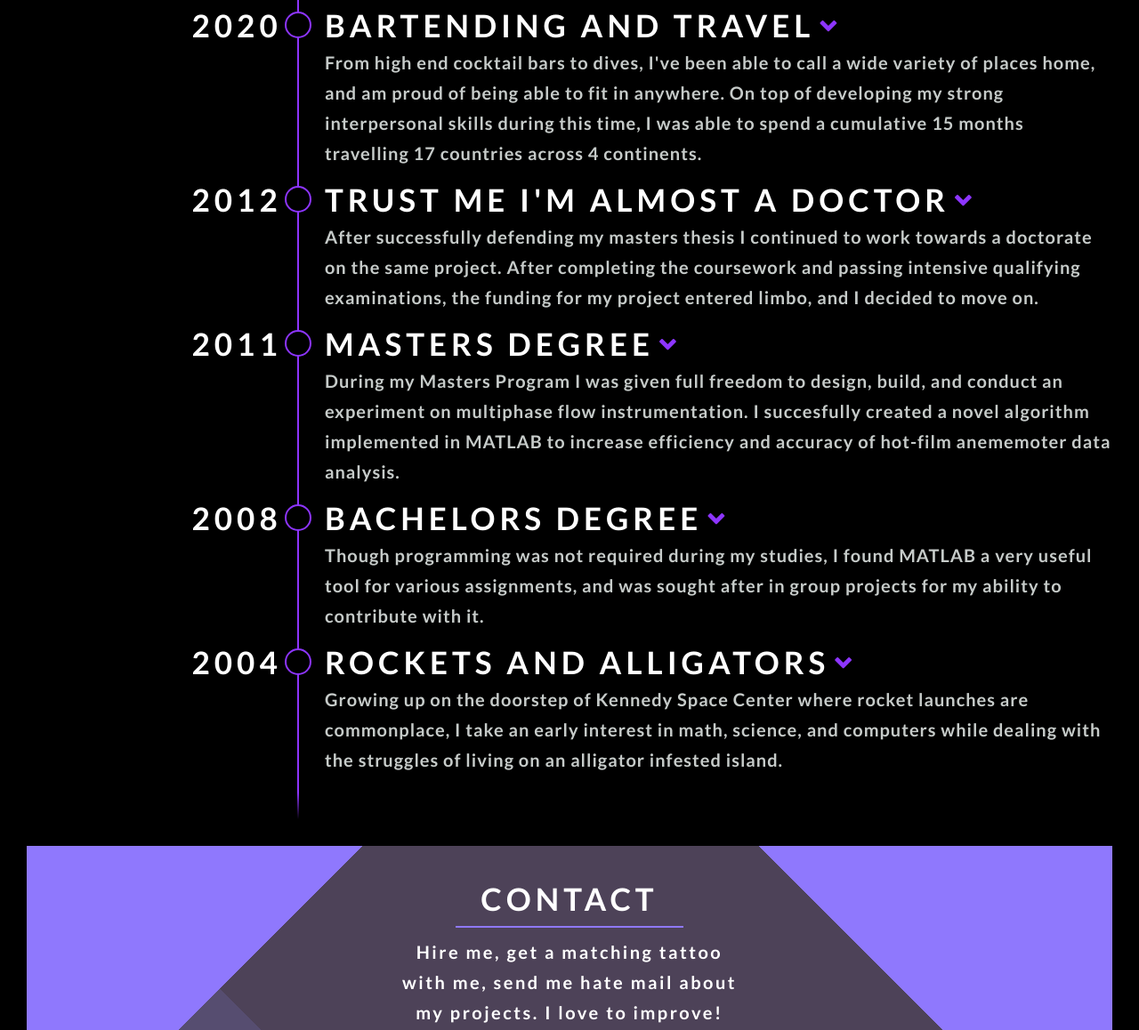
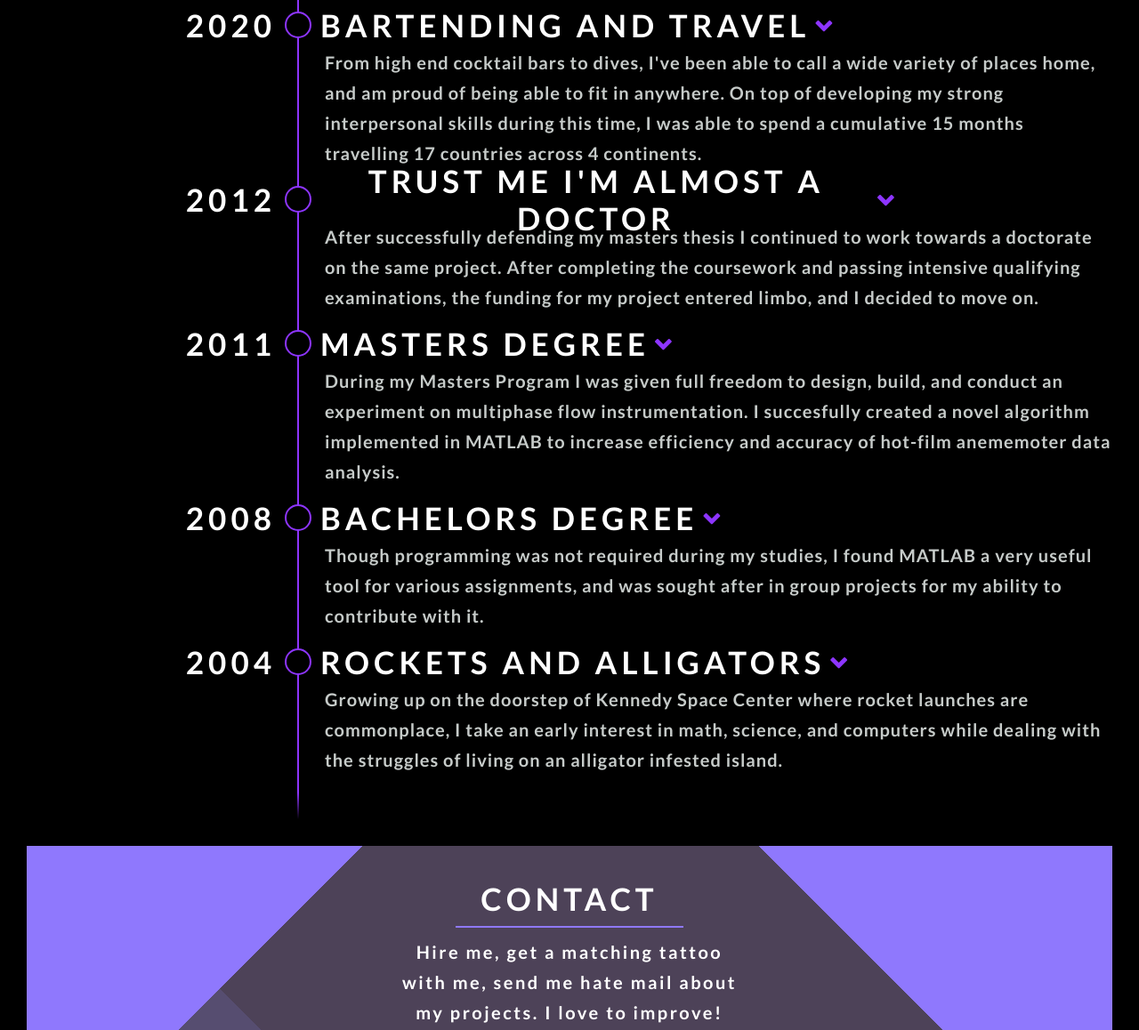
Before and after one commit to BRPatrick/BRPatrick.github.io, a website: page index.html in a window 1280 px wide. Shown: the part 1029-2187 px from the top of the page at 89% size. Drawn offline with nearby package versions, Linux system fonts and the light colour scheme.

Commit message:
add dates subheadings

```diff
--- a/index.html
+++ b/index.html
@@ -64,18 +64,22 @@
       </p>
 
       <div class="container">
+        <div class="container__inner">
           <div class="timeline__list">
+            <h3 class="timeline__list--date">2020</h3>
             <div class="timeline__list--point"></div>
             <a class="timeline__list--text"
-            >Udemy: Advanced CSS and Sass: Flexbox, Grid, Animations and More! -
-            Jonas Schmedtmann</a
+              >Udemy: Advanced CSS and Sass: Flexbox, Grid, Animations and More!
+              - Jonas Schmedtmann</a
             >
           </div>
           <div class="timeline__list">
+            <h3 class="timeline__list--date">2020</h3>
             <div class="timeline__list--point"></div>
             <a class="timeline__list--text"
               >Udemy: The Complete 2020 Web Development Boot Camp - Angela Yu</a
             >
+          </div>
         </div>
       </div>
 
@@ -92,7 +96,9 @@
         4 continents.
       </p>
       <div class="container">
+        <div class="container__inner">
           <div class="timeline__list">
+            <h3 class="timeline__list--date">2020</h3>
             <div class="timeline__list--point"></div>
             <a class="timeline__list--text"
               >Intercontinental Hotel San Diego -- Bartender -- San Diego, CA</a
@@ -100,6 +106,7 @@
           </div>
 
           <div class="timeline__list">
+            <h3 class="timeline__list--date">2019</h3>
             <div class="timeline__list--point"></div>
             <a class="timeline__list--text"
               >El Jardin -- Bartender -- San Diego, CA</a
@@ -107,6 +114,7 @@
           </div>
 
           <div class="timeline__list">
+            <h3 class="timeline__list--date">2018</h3>
             <div class="timeline__list--point"></div>
             <a class="timeline__list--text"
               >Left Hand Path -- Head Bartender/Handyman -- Brooklyn, NY</a
@@ -114,24 +122,31 @@
           </div>
 
           <div class="timeline__list">
+            <h3 class="timeline__list--date">2016</h3>
             <div class="timeline__list--point"></div>
-          <a class="timeline__list--text"
-            >The Richardson -- Bartender -- Brooklyn, NY</a
-          >
+            <a class="timeline__list--text">The Richardson -- Bartender -- Brooklyn, NY</a>
           </div>
 
           <div class="timeline__list">
+            <h3 class="timeline__list--date">2014</h3>
             <div class="timeline__list--point"></div>
-          <a class="timeline__list--text"
-            >Hudson Malone -- Bartender/Manager -- Manhattan, NY</a
-          >
+            <a class="timeline__list--text">Hudson Malone -- Bartender/Manager -- Manhattan, NY</a>
           </div>
 
+          <!-- <div class="timeline__list">
+            <h3 class="timeline__list--date">2014<h3>
+            <div class="timeline__list--point"></div>
+            <a class="timeline__list--text">Hudson Malone -- Bartender/Manager -- Manhattan, NY</a
+            >
+          </div> -->
+
           <div class="timeline__list">
+            <h3 class="timeline__list--date">2014</h3>
             <div class="timeline__list--point"></div>
             <a class="timeline__list--text"
               >The Dining Room -- Barback/Bartender -- Brooklyn, NY</a
             >
+          </div>
         </div>
       </div>
 
@@ -147,12 +162,15 @@
         project entered limbo, and I decided to move on.
       </p>
       <div class="container">
+        <div class="container__inner">
           <div class="timeline__list">
+            <h3 class="timeline__list--date">2012</h3>
             <div class="timeline__list--point"></div>
             <a class="timeline__list--text"
               >Teaching Associate/Instructor of Record: Fluid Mechanics I --
               University of Central Florida</a
             >
+          </div>
         </div>
       </div>
 
@@ -170,6 +188,7 @@
       <div class="container">
         <div class="container__inner">
           <div class="timeline__list">
+            <h3 class="timeline__list--date">2011</h3>
             <div class="timeline__list--point"></div>
             <a class="timeline__list--text"
               >Master of Science in Mechanical Engineering -- Focus:
@@ -177,6 +196,7 @@
             >
           </div>
           <div class="timeline__list">
+            <h3 class="timeline__list--date">2011</h3>
             <div class="timeline__list--point"></div>
             <a class="timeline__list--text"
               >Research Assistant: Thermal Modeling and Measurements in
@@ -184,6 +204,7 @@
             >
           </div>
           <div class="timeline__list">
+            <h3 class="timeline__list--date">2012</h3>
             <div class="timeline__list--point"></div>
             <a class="timeline__list--text"
               >Volunteer Bicycle Mechanic/Event Coordinator -- Spokescouncil</a
@@ -203,7 +224,9 @@
         projects for my ability to contribute with it.
       </p>
       <div class="container">
+        <div class="container__inner">
           <div class="timeline__list">
+            <h3 class="timeline__list--date">2008</h3>
             <div class="timeline__list--point"></div>
             <a class="timeline__list--text"
               >Bachelor of Science in Mechanical Engineering -- Focus: Energy
@@ -211,6 +234,7 @@
             >
           </div>
           <div class="timeline__list">
+            <h3 class="timeline__list--date">2008</h3>
             <div class="timeline__list--point"></div>
             <a class="timeline__list--text"
               >Research Assistant: Use of Hydrogen Sulfide Scavengers in
@@ -218,11 +242,13 @@
             >
           </div>
           <div class="timeline__list">
+            <h3 class="timeline__list--date">2008</h3>
             <div class="timeline__list--point"></div>
             <a class="timeline__list--text"
-            >Capstone Design/Build Project: Gas Turbine Single Blade Testing Rig
-            -- University of Central Florida</a
+              >Capstone Design/Build Project: Gas Turbine Single Blade Testing
+              Rig -- University of Central Florida</a
             >
+          </div>
         </div>
       </div>
 
@@ -239,14 +265,18 @@
       </p>
 
       <div class="container">
+        <div class="container__inner">
           <div class="timeline__list">
+            <h3 class="timeline__list--date">2004</h3>
             <div class="timeline__list--point"></div>
             <a class="timeline__list--text"
-            >I lead my High School math team to back-to-back first place honors
-            at county championships with no effect to my social standing</a
+              >I lead my High School math team to back-to-back first place
+              honors at county championships with no effect to my social
+              standing</a
             >
           </div>
           <div class="timeline__list">
+            <h3 class="timeline__list--date">1998</h3>
             <div class="timeline__list--point"></div>
             <a class="timeline__list--text"
               >The Lord of the Rings movies are announced and I make a terrible
@@ -254,6 +284,7 @@
             >
           </div>
           <div class="timeline__list">
+            <h3 class="timeline__list--date">1992</h3>
             <div class="timeline__list--point"></div>
             <a class="timeline__list--text"
               >I watch an alligator snatch my pet duck as I sit on my back porch
@@ -261,11 +292,13 @@
             >
           </div>
           <div class="timeline__list">
+            <h3 class="timeline__list--date">1994</h3>
             <div class="timeline__list--point"></div>
             <a class="timeline__list--text"
-            >I check out a Turbo Pascal book from the library and have my first
-            experience programming simple games</a
+              >I check out a Turbo Pascal book from the library and have my
+              first experience programming simple games</a
             >
+          </div>
         </div>
       </div>
     </main>
--- a/index.js
+++ b/index.js
@@ -20,6 +20,7 @@
     content.style.maxHeight = null;
   } else {
     content.style.maxHeight = content.scrollHeight + "px";
+
   }
     });
   }
--- a/sass/abstracts/_variables.scss
+++ b/sass/abstracts/_variables.scss
@@ -1,3 +1,5 @@
+////////////////COLORS//////////////////////
+
 $color-primary: #8d35ff;
 // $color-primary-dark-1: #4d4258;
 // $color-primary-dark: #3c3552;
@@ -14,7 +16,20 @@ $color-grey-light: #C6CBC9;
 $color-white: #fff;
 $color-black: #000;
 
+
+///////////////LAYOUT//////////////////////
 $margin-timeline: 25%;
+
+$bullet-point-size--main: 3rem;
+$bullet-point-margin--main: 1rem;
+$bullet-date-width--main: 22rem;
+$bullet-transform--main: $bullet-date-width--main + ($bullet-point-size--main + 2*$bullet-point-margin--main)/2;
+
+
+$bullet-point-size--sub: 1rem;
+$bullet-point-margin--sub: 1rem;
+$bullet-date-width--sub: 7rem;
+$bullet-transform--sub: $bullet-date-width--sub + ($bullet-point-size--sub + 2*$bullet-point-margin--sub)/2;
 
 
 // #90A2BD
--- a/sass/layout/_timeline.scss
+++ b/sass/layout/_timeline.scss
@@ -35,11 +35,12 @@
   justify-content: center;
   position: relative;
 
-
   &__bullet {
     display: flex;
     align-items: center;
     transition: all 0.5s;
+    transform: translateX(-$bullet-transform--main);
+    height: $bullet-point-size--main;
 
     &:focus,
     &:hover {
@@ -50,29 +51,30 @@
         $color-primary-dark-3 50%,
         $color-black 100%
       );
-
       outline: 0;
     }
 
     &--date {
-        position: absolute;
-        right: 0;
-        margin-right: 101.5%-$margin-timeline;
+      text-align: right;
+      width: $bullet-date-width--main;
+      margin-left: $margin-timeline;
+      flex-shrink: 0;
     }
 
     &--point {
-      height: 3rem;
-      width: 3rem;
+      height: $bullet-point-size--main;
+      width: $bullet-point-size--main;
       border: 0.2rem solid $color-primary;
+      border-radius: 50%;
       background-color: $color-black;
-      margin-left: $margin-timeline;
-    transform: translate(-50%);
+      margin: 0 $bullet-point-margin--main;
+      position: relative;
+      flex-shrink: 0;
+
       transform-style: preserve-3d;
-      border-radius: 50%;
       transition: all 0.2s;
-      position: relative;
       z-index: 1;
-      flex-shrink: 0;
+
 
       &:hover {
         margin-right: 1rem;
@@ -95,7 +97,7 @@
         background-color: $color-primary;
         border-radius: 50%;
 
-        /*To put this effect behind the btn */
+        /*To put this effect behind */
         position: absolute;
         top: 0;
         left: 0;
@@ -108,8 +110,7 @@
     }
 
     &--heading {
-    line-height: 0;
-    // display: block;
+
     }
   }
 
@@ -117,6 +118,7 @@
     display: flex;
     flex-direction: row;
     justify-content: space-between;
+
   }
 
   &__paragraph {
@@ -126,27 +128,35 @@
   }
 
   &__list {
-    margin-left: 0;
     display: flex;
-    align-items: flex-start;
+    align-items: center;
+    transform: translateX(-$bullet-transform--sub);
+
+
+    &--date {
+      text-align: right;
+      width: $bullet-date-width--sub;
+      margin-left: $margin-timeline;
+      flex-shrink: 0;
+    }
 
     &--point {
       flex-shrink: 0;
-      height: 1rem;
-      width: 1rem;
+      height: $bullet-point-size--sub;
+      width: $bullet-point-size--sub;
       background-color: $color-primary;
-      margin-left: $margin-timeline;
-      transform: translate(-50%, 127%);
       border-radius: 50%;
       position: relative;
+      margin: 0 $bullet-point-margin--sub;
     }
 
     &--text {
       display: block;
-      padding-left: 1.5rem;
     }
   }
 }
+
+
 
 .container {
   max-height: 0;
@@ -163,7 +173,6 @@
   &__inner {
     margin: 1rem 0;
   }
-
 }
 
 ////This will be for mobile users ONLY////@at-root
```
Also changed, not shown: css/styles.css. Lines whose indentation alone changed are shown as unchanged.
